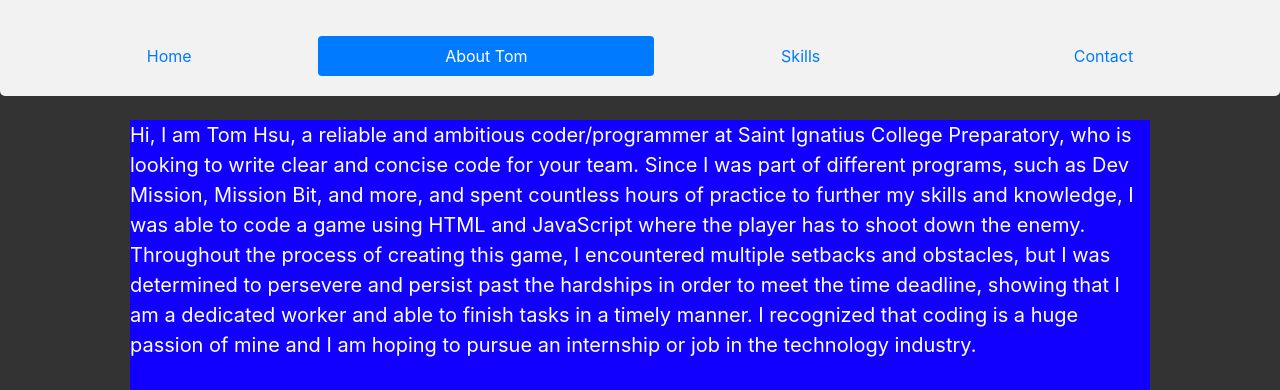
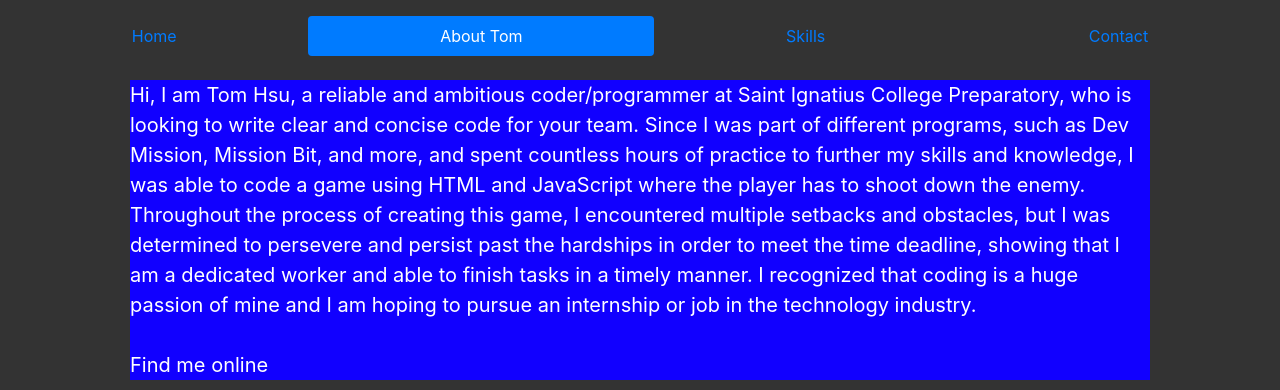
Before and after one commit to Tomhsu1/tomhsu1.github.io, a plain HTML site: page about.html in a window 1280 px wide. Shown: the part 64-454 px from the top of the page. Drawn offline with nearby package versions, Linux system fonts and the light colour scheme.

Commit message:
changed div to specific class

```diff
--- a/style.css
+++ b/style.css
@@ -119,7 +119,7 @@ input[type=submit]:hover {
     background-color: #45a049;
 }
 
-div {
+div.information {
     border-radius: 5px;
     background-color: #f2f2f2;
     padding: 20px;
```
